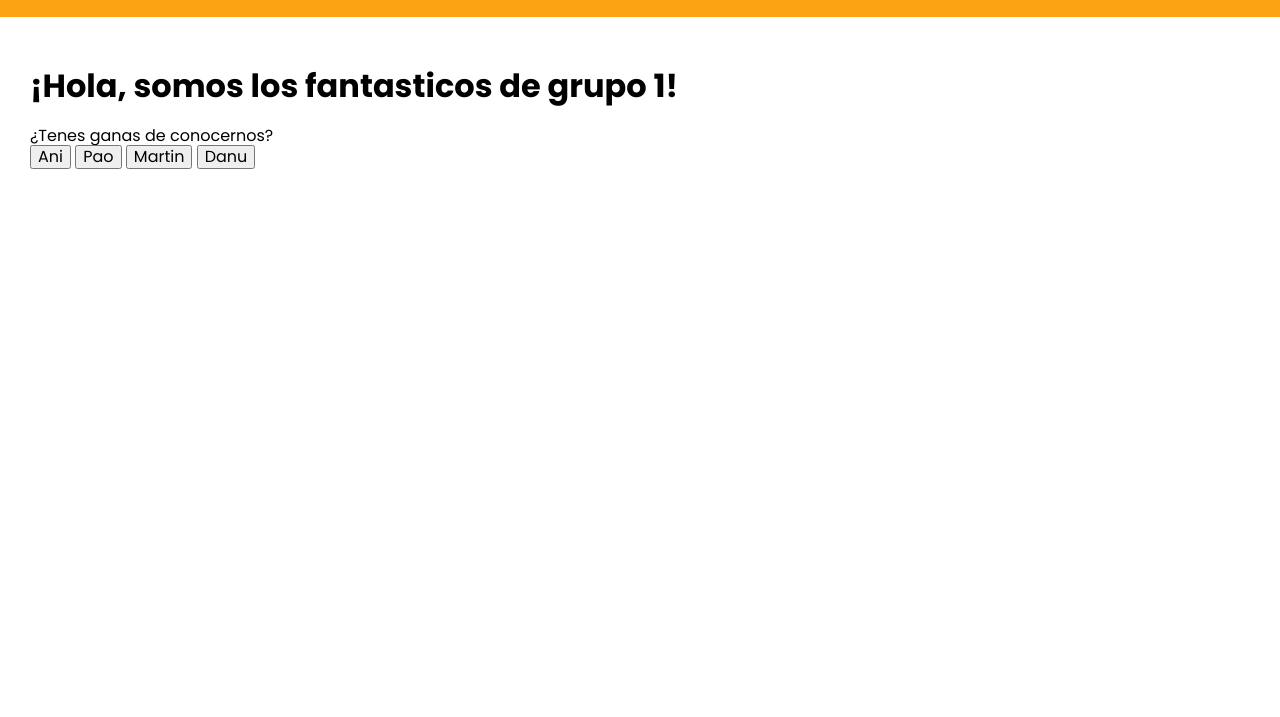
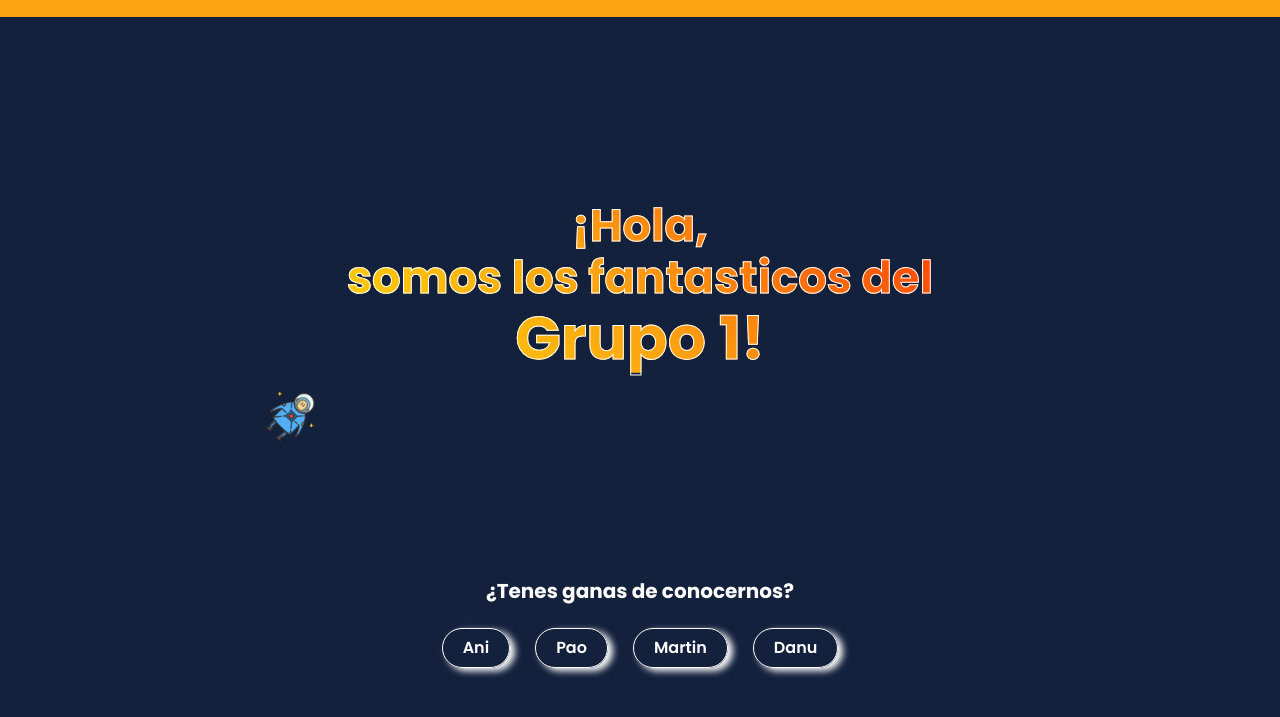
Before and after one commit to AnaliaAldete/proyectoNode, a plain HTML site: page index.html in a window 1280 px wide. Shown: the part 83-800 px from the top of the page. Drawn offline with nearby package versions, Linux system fonts and the light colour scheme.

Commit message:
home page,animations, buttons with anchors

```diff
--- a/index.html
+++ b/index.html
@@ -31,12 +31,25 @@
 		<p>Ani do this...</p>
 	</header>
 	<section class="home section" id="home">
-		<h1>¡Hola, somos los fantasticos de grupo 1!</h1>
-		<p>¿Tenes ganas de conocernos?</p>
-		<button>Ani</button>
-		<button>Pao</button>
-		<button>Martin</button>
-		<button>Danu</button>
+		<div class="fun">
+			<div class="icon-animated">
+				<img src="./image/Icon.png" class="icon-fun" alt="Icon image">
+			</div>
+			<div class="title">
+				<h2>¡Hola,</h2>
+				<h2>somos los fantasticos del</h2>
+				<h3>Grupo 1!</h3>
+			</div>
+		</div>
+		<div class="crew-container">
+			<h3 class="subtitle">¿Tenes ganas de conocernos?</h3>
+			<div class="button-container">
+				<button><a href="#Ani">Ani</a></button>
+				<button><a href="#Pao">Pao</a></button>
+				<button><a href="#Martin">Martin</a></button>
+				<button><a href="#Danu">Danu</a></button>
+			</div>
+		</div>
 	</section>
 	<section class="Ani section" id="Ani">
 		<h2 class="name">Ani</h2>
--- a/style.css
+++ b/style.css
@@ -11,7 +11,10 @@
   --Orange: #FCA311;
   --Blue: #14213D;
   --Black: #000000;
+}
 
+html {
+  scroll-behavior: smooth;
 }
 
 .body {
@@ -42,6 +45,140 @@
   width: 100%;
   border-bottom: 5px solid var(--Grey);
   padding: 30px;
+}
+
+.home {
+  display: flex;
+  flex-direction: column;
+  justify-content: space-around;
+  align-items: center;
+  color: var(--White);
+  background-color: #14213D;
+}
+
+.fun{
+  display: flex;
+  flex-direction: column;
+  align-items: center;
+  justify-content: center;
+}
+
+.icon-animated {
+  height: 50px;
+  width: 50px;
+  position: relative;
+  animation: astronaut 8s infinite linear;
+}
+
+.icon-fun {
+  height: 50px;
+  width: 50px;
+}
+
+@keyframes astronaut {
+  0%{
+    left: 0px;
+    top: 0px;
+  }
+  17%{
+    left: 350px;
+    top: 0px;
+  }
+  32%{
+    left: 350px;
+    top: 250px;
+  }
+  47%{
+    left: 0px;
+    top: 250px;
+  }
+  62%{
+    left: -350px;
+    top: 250px;
+  }
+  77%{
+    left: -350px;
+    top: 0px;
+  }
+  100%{
+    left: 0px;
+    top: 0px;
+  }
+}
+
+.title {
+  font-size: 30px;
+  font-weight: 900;
+  -webkit-text-stroke: 1px var(--White);
+  display: flex;
+  flex-direction: column;
+  justify-content: center;
+  align-items: center;
+  background-clip: text;
+  color: transparent;
+  background-size: 300%;
+  background-image: linear-gradient(45deg,var(--Grey), yellow,var(--Orange), red);
+  animation: fun-animation 2s infinite alternate;
+}
+
+@keyframes fun-animation {
+  0% {background-position: left;}
+  100% {background-position: right;}
+}
+
+.title > h3 {
+  font-size: 60px;
+  font-weight: 900;
+}
+
+.crew-container {
+  height: 100px;
+  width: 100%;
+  display: flex;
+  flex-direction: column;
+  align-items: center;
+  justify-content: center;
+  gap: 25px;
+}
+
+.subtitle {
+  font-size: 20px;
+  font-weight: 700;
+}
+
+.button-container {
+  display: flex;
+  justify-content: center;
+  height: 50px;
+  width: 100%;
+  gap: 25px;
+}
+
+.button-container > button {
+  width: min-content;
+  height: 40px;
+  border: solid 1px var(--White);
+  border-radius: 50px;
+  background-color: var(--appBlack);
+  box-shadow: 5px 3px 7px white;
+  cursor: pointer;
+  font-family: var(--fontPoppins);
+  font-size: 16px;
+  font-weight: 600;
+  color: white;
+  padding: 0px 20px;
+}
+
+.button-container > button:hover  {
+  box-shadow: none;
+}
+
+.button-container > button > a,
+.button-container > button > a:focus,
+.button-container > button > a:hover,
+.button-container > button > a:active,
+.button-container > button > a:visited {
+  text-decoration: none; color: var(--White);
 }
 
 .contact {
@@ -109,5 +246,4 @@
     height: 500px;
     width: 400px;
   }
-
 }
```
